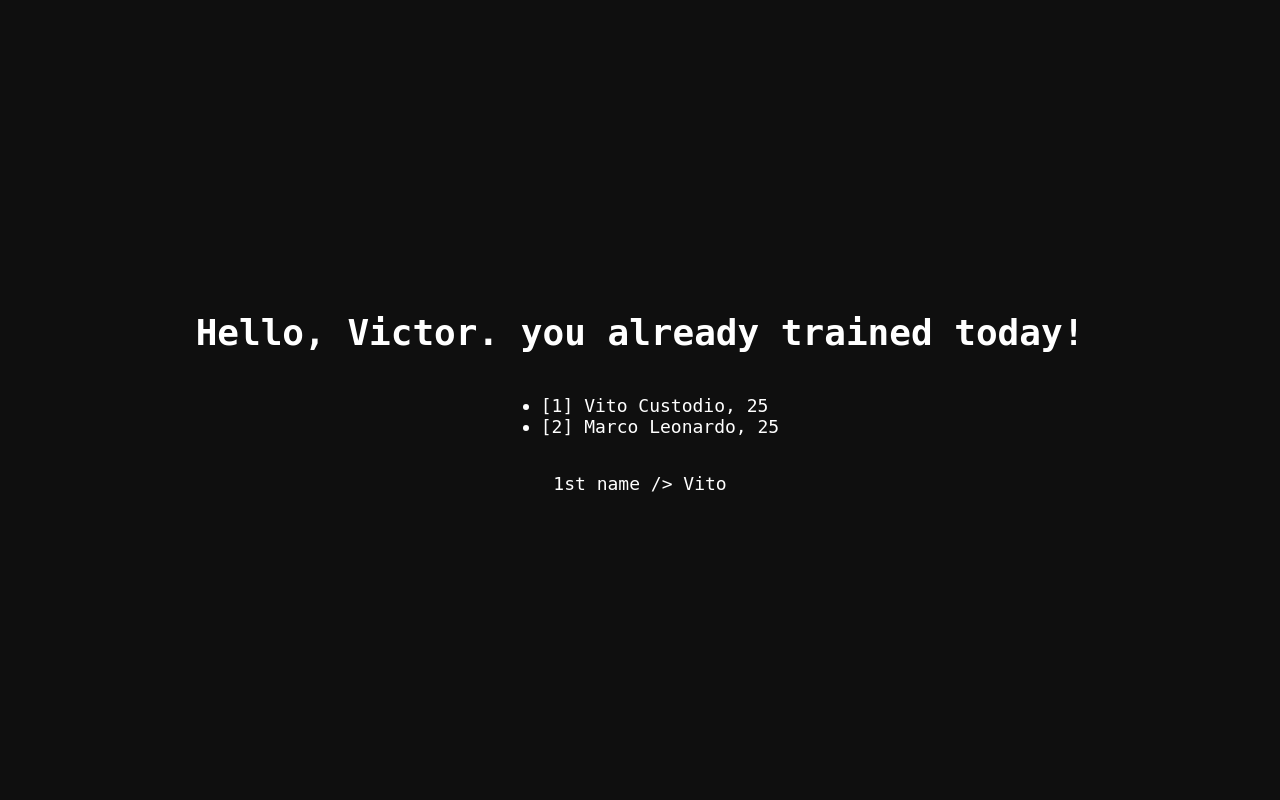
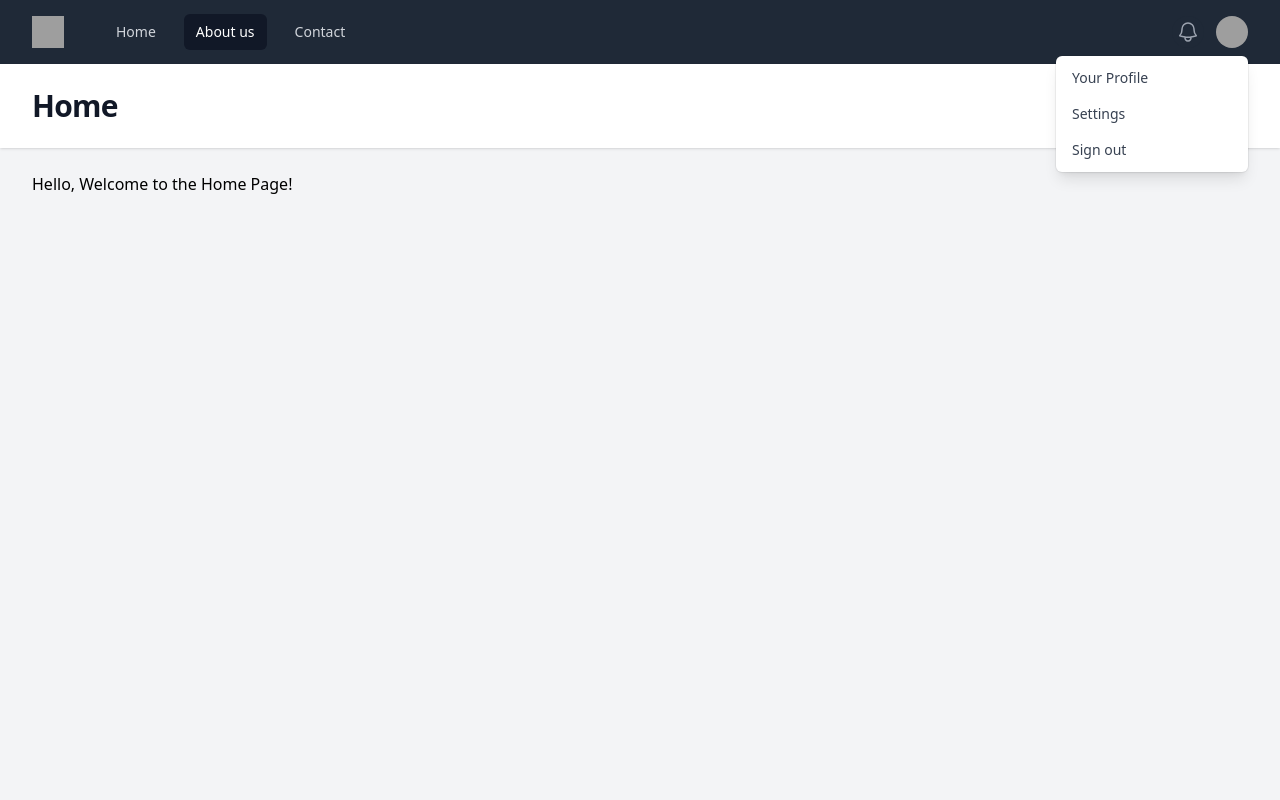
Before and after one commit to ocustodio/php-shenanigans, a PHP site: page / in a window 1280 px wide. Run offline with PHP 8.4, Linux system fonts and the light colour scheme; some libraries are stand-ins or nearby versions; grey boxes are pictures that could not be loaded.

Commit message:
a bunch of stuff about web dev with php

```diff
--- /dev/null
+++ b/demo/about.php
@@ -0,0 +1,5 @@
+<?php
+
+$heading = "About Us";
+
+require "views/about.view.php";
--- /dev/null
+++ b/demo/contact.php
@@ -0,0 +1,5 @@
+<?php
+
+$heading = "Contact Us";
+
+require "views/contact.view.php";
--- a/demo/index.php
+++ b/demo/index.php
@@ -1,51 +1,5 @@
 <?php
 
-$name = "Victor";
-$trained = true;
+$heading = "Home";
 
-$message = "$name. you " . ($trained ? "already" : "did not") . " trained today!";
-
-$listOfNames = [
-    [
-        "id" => 1,
-        "name" => "Vito",
-        "lastName" => "Custodio",
-        "age" => 25,
-    ],
-    [
-        "id" => 2,
-        "name" => "Marco",
-        "lastName" => "Leonardo",
-        "age" => 25,
-    ],
-    [
-        "id" => 3,
-        "name" => "Marco",
-        "lastName" => "Polo",
-        "age" => 22,
-    ],
-    [
-        "id" => 4,
-        "name" => "John",
-        "lastName" => "Doe",
-        "age" => 17,
-    ],
-];
-
-// function filter(array $arrayData, $fn, ) {
-//     $filteredData = [];
-
-//     foreach($arrayData as $data) {
-//         if ($fn($data)) {
-//             $filteredData[] = $data;
-//         }
-//     }
-
-//     return $filteredData;
-// }
-
-$filteredBooks = array_filter($listOfNames, function ($data) {
-    return $data["age"] >= 25;
-});
-
-require "index.view.php";
+require "views/index.view.php";
--- a/demo/index.view.php
+++ /dev/null
@@ -1,40 +0,0 @@
-<!DOCTYPE html>
-<html lang="en">
-<head>
-    <meta charset="UTF-8">
-    <title>Document</title>
-    <style>
-        body {
-            display: flex;
-            flex-direction: column;
-            justify-content: center;
-            align-items: center;
-            height: 100vh;
-            margin: 0;
-            font-family: monospace;
-            font-size: 1.125rem;
-            color: #FFFFFF;
-            background-color: #0F0F0F;
-        }
-    </style>
-</head>
-<body>
-    <h1>
-        Hello, <?= $message ?>
-    </h1>
-
-    <ul>
-        <?php foreach($filteredBooks as $names) : ?>
-                    <li>
-                        [<?= $names["id"] ?>]
-                        <?= "{$names["name"]}  {$names["lastName"]}" ?>,
-                        <?= $names["age"] ?>
-                    </li>
-        <?php endforeach; ?>
-    </ul>
-
-    <p>
-        <?= "1st name /> " . $listOfNames[0]["name"] ?>
-    </p>
-</body>
-</html>
--- /dev/null
+++ b/demo/views/index.view.php
@@ -0,0 +1,11 @@
+<?php require "partials/head.php";?>
+<?php require "partials/nav.php"; ?>
+<?php require "partials/banner.php";?>
+
+<main>
+    <div class="mx-auto max-w-7xl py-6 sm:px-6 lg:px-8">
+        <h1>Hello, Welcome to the Home Page!</h1>
+    </div>
+</main>
+
+<?php require "partials/foot.php"; ?>
--- /dev/null
+++ b/demo/views/partials/banner.php
@@ -0,0 +1,5 @@
+<header class="bg-white shadow">
+    <div class="mx-auto max-w-7xl px-4 py-6 sm:px-6 lg:px-8">
+    <h1 class="text-3xl font-bold tracking-tight text-gray-900"><?= $heading ?></h1>
+    </div>
+</header>
--- /dev/null
+++ b/demo/views/partials/foot.php
@@ -0,0 +1,3 @@
+</div>
+</body>
+</html>
--- /dev/null
+++ b/demo/views/partials/head.php
@@ -0,0 +1,9 @@
+<!DOCTYPE html>
+<html lang="en" class="h-full bg-gray-100">
+<head>
+    <meta charset="UTF-8">
+    <title>Document</title>
+    <script src="https://cdn.tailwindcss.com"></script>
+</head>
+<body class="h-full">
+    <div class="min-h-full">
--- /dev/null
+++ b/demo/views/partials/nav.php
@@ -0,0 +1,107 @@
+<nav class="bg-gray-800">
+        <div class="mx-auto max-w-7xl px-4 sm:px-6 lg:px-8">
+        <div class="flex h-16 items-center justify-between">
+            <div class="flex items-center">
+            <div class="flex-shrink-0">
+                <img class="h-8 w-8" src="https://tailwindui.com/img/logos/mark.svg?color=indigo&shade=500" alt="Your Company">
+            </div>
+            <div class="hidden md:block">
+                <div class="ml-10 flex items-baseline space-x-4">
+                    <a href="/" class="text-gray-300 hover:bg-gray-700 hover:text-white rounded-md px-3 py-2 text-sm font-medium">Home</a>
+                    <a href="/about.php" class="bg-gray-900 text-white rounded-md px-3 py-2 text-sm font-medium" aria-current="page">About us</a>
+                    <a href="/contact.php" class="text-gray-300 hover:bg-gray-700 hover:text-white rounded-md px-3 py-2 text-sm font-medium">Contact</a>
+                </div>
+            </div>
+            </div>
+            <div class="hidden md:block">
+            <div class="ml-4 flex items-center md:ml-6">
+                <button type="button" class="relative rounded-full bg-gray-800 p-1 text-gray-400 hover:text-white focus:outline-none focus:ring-2 focus:ring-white focus:ring-offset-2 focus:ring-offset-gray-800">
+                <span class="absolute -inset-1.5"></span>
+                <span class="sr-only">View notifications</span>
+                <svg class="h-6 w-6" fill="none" viewBox="0 0 24 24" stroke-width="1.5" stroke="currentColor" aria-hidden="true">
+                    <path stroke-linecap="round" stroke-linejoin="round" d="M14.857 17.082a23.848 23.848 0 005.454-1.31A8.967 8.967 0 0118 9.75v-.7V9A6 6 0 006 9v.75a8.967 8.967 0 01-2.312 6.022c1.733.64 3.56 1.085 5.455 1.31m5.714 0a24.255 24.255 0 01-5.714 0m5.714 0a3 3 0 11-5.714 0" />
+                </svg>
+                </button>
+
+                <!-- Profile dropdown -->
+                <div class="relative ml-3">
+                <div>
+                    <button type="button" class="relative flex max-w-xs items-center rounded-full bg-gray-800 text-sm focus:outline-none focus:ring-2 focus:ring-white focus:ring-offset-2 focus:ring-offset-gray-800" id="user-menu-button" aria-expanded="false" aria-haspopup="true">
+                    <span class="absolute -inset-1.5"></span>
+                    <span class="sr-only">Open user menu</span>
+                    <img class="h-8 w-8 rounded-full" src="https://images.unsplash.com/photo-1472099645785-5658abf4ff4e?ixlib=rb-1.2.1&ixid=eyJhcHBfaWQiOjEyMDd9&auto=format&fit=facearea&facepad=2&w=256&h=256&q=80" alt="">
+                    </button>
+                </div>
+
+                <!--
+                    Dropdown menu, show/hide based on menu state.
+
+                    Entering: "transition ease-out duration-100"
+                    From: "transform opacity-0 scale-95"
+                    To: "transform opacity-100 scale-100"
+                    Leaving: "transition ease-in duration-75"
+                    From: "transform opacity-100 scale-100"
+                    To: "transform opacity-0 scale-95"
+                -->
+                <div class="absolute right-0 z-10 mt-2 w-48 origin-top-right rounded-md bg-white py-1 shadow-lg ring-1 ring-black ring-opacity-5 focus:outline-none" role="menu" aria-orientation="vertical" aria-labelledby="user-menu-button" tabindex="-1">
+                    <!-- Active: "bg-gray-100", Not Active: "" -->
+                    <a href="#" class="block px-4 py-2 text-sm text-gray-700" role="menuitem" tabindex="-1" id="user-menu-item-0">Your Profile</a>
+                    <a href="#" class="block px-4 py-2 text-sm text-gray-700" role="menuitem" tabindex="-1" id="user-menu-item-1">Settings</a>
+                    <a href="#" class="block px-4 py-2 text-sm text-gray-700" role="menuitem" tabindex="-1" id="user-menu-item-2">Sign out</a>
+                </div>
+                </div>
+            </div>
+            </div>
+            <div class="-mr-2 flex md:hidden">
+            <!-- Mobile menu button -->
+            <button type="button" class="relative inline-flex items-center justify-center rounded-md bg-gray-800 p-2 text-gray-400 hover:bg-gray-700 hover:text-white focus:outline-none focus:ring-2 focus:ring-white focus:ring-offset-2 focus:ring-offset-gray-800" aria-controls="mobile-menu" aria-expanded="false">
+                <span class="absolute -inset-0.5"></span>
+                <span class="sr-only">Open main menu</span>
+                <!-- Menu open: "hidden", Menu closed: "block" -->
+                <svg class="block h-6 w-6" fill="none" viewBox="0 0 24 24" stroke-width="1.5" stroke="currentColor" aria-hidden="true">
+                <path stroke-linecap="round" stroke-linejoin="round" d="M3.75 6.75h16.5M3.75 12h16.5m-16.5 5.25h16.5" />
+                </svg>
+                <!-- Menu open: "block", Menu closed: "hidden" -->
+                <svg class="hidden h-6 w-6" fill="none" viewBox="0 0 24 24" stroke-width="1.5" stroke="currentColor" aria-hidden="true">
+                <path stroke-linecap="round" stroke-linejoin="round" d="M6 18L18 6M6 6l12 12" />
+                </svg>
+            </button>
+            </div>
+        </div>
+        </div>
+
+        <!-- Mobile menu, show/hide based on menu state. -->
+        <div class="md:hidden" id="mobile-menu">
+        <div class="space-y-1 px-2 pb-3 pt-2 sm:px-3">
+            <!-- Current: "bg-gray-900 text-white", Default: "text-gray-300 hover:bg-gray-700 hover:text-white" -->
+            <a href="#" class="bg-gray-900 text-white block rounded-md px-3 py-2 text-base font-medium" aria-current="page">Dashboard</a>
+            <a href="#" class="text-gray-300 hover:bg-gray-700 hover:text-white block rounded-md px-3 py-2 text-base font-medium">Team</a>
+            <a href="#" class="text-gray-300 hover:bg-gray-700 hover:text-white block rounded-md px-3 py-2 text-base font-medium">Projects</a>
+            <a href="#" class="text-gray-300 hover:bg-gray-700 hover:text-white block rounded-md px-3 py-2 text-base font-medium">Calendar</a>
+            <a href="#" class="text-gray-300 hover:bg-gray-700 hover:text-white block rounded-md px-3 py-2 text-base font-medium">Reports</a>
+        </div>
+        <div class="border-t border-gray-700 pb-3 pt-4">
+            <div class="flex items-center px-5">
+            <div class="flex-shrink-0">
+                <img class="h-10 w-10 rounded-full" src="https://images.unsplash.com/photo-1472099645785-5658abf4ff4e?ixlib=rb-1.2.1&ixid=eyJhcHBfaWQiOjEyMDd9&auto=format&fit=facearea&facepad=2&w=256&h=256&q=80" alt="">
+            </div>
+            <div class="ml-3">
+                <div class="text-base font-medium leading-none text-white">Tom Cook</div>
+                <div class="text-sm font-medium leading-none text-gray-400">tom@example.com</div>
+            </div>
+            <button type="button" class="relative ml-auto flex-shrink-0 rounded-full bg-gray-800 p-1 text-gray-400 hover:text-white focus:outline-none focus:ring-2 focus:ring-white focus:ring-offset-2 focus:ring-offset-gray-800">
+                <span class="absolute -inset-1.5"></span>
+                <span class="sr-only">View notifications</span>
+                <svg class="h-6 w-6" fill="none" viewBox="0 0 24 24" stroke-width="1.5" stroke="currentColor" aria-hidden="true">
+                <path stroke-linecap="round" stroke-linejoin="round" d="M14.857 17.082a23.848 23.848 0 005.454-1.31A8.967 8.967 0 0118 9.75v-.7V9A6 6 0 006 9v.75a8.967 8.967 0 01-2.312 6.022c1.733.64 3.56 1.085 5.455 1.31m5.714 0a24.255 24.255 0 01-5.714 0m5.714 0a3 3 0 11-5.714 0" />
+                </svg>
+            </button>
+            </div>
+            <div class="mt-3 space-y-1 px-2">
+            <a href="#" class="block rounded-md px-3 py-2 text-base font-medium text-gray-400 hover:bg-gray-700 hover:text-white">Your Profile</a>
+            <a href="#" class="block rounded-md px-3 py-2 text-base font-medium text-gray-400 hover:bg-gray-700 hover:text-white">Settings</a>
+            <a href="#" class="block rounded-md px-3 py-2 text-base font-medium text-gray-400 hover:bg-gray-700 hover:text-white">Sign out</a>
+            </div>
+        </div>
+        </div>
+    </nav>
```
Also changed, not shown: demo/views/about.view.php (added, +11 -0 lines), demo/views/contact.view.php (added, +11 -0 lines).
